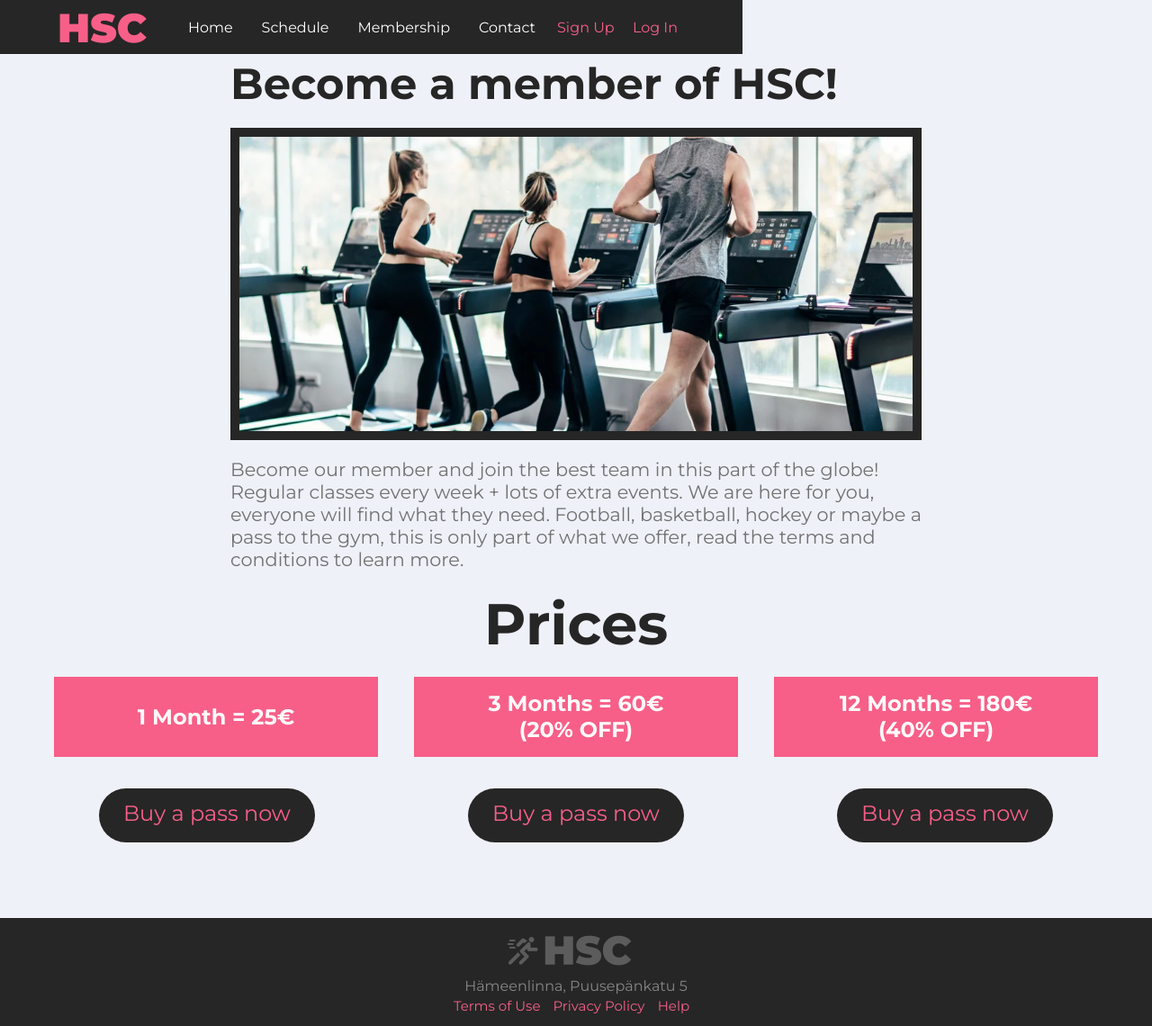
After one commit to PopekD/Sports-Club, a PHP site: page /pages/membership.html in a window 1280 px wide. The commit adds this page. Shown: the whole page at 90% size. Run offline with PHP 8.4, Linux system fonts and the light colour scheme.

Commit message:
Add files via upload

```diff
--- a/index.html
+++ b/index.html
@@ -12,8 +12,8 @@
 			<h3 class="logo">HSC</h3>
 			<div class="menu1">
 				<a href="#">Home</a>
-				<a href="#">Schedule</a>
-				<a href="#">Membership</a>
+				<a href="pages/schedule.html">Schedule</a>
+				<a href="pages/membership.html">Membership</a>
 				<a href="pages/contact.html">Contact</a>
 			</div>
 			<div class="login">
--- a/pages/contact.html
+++ b/pages/contact.html
@@ -8,13 +8,12 @@
     <title>Contact us</title>
 </head>
 <body>
-    <body>
 		<header>
 			<h3 class="logo">HSC</h3>
 			<div class="menu1">
 				<a href="../index.html">Home</a>
-				<a href="#">Schedule</a>
-				<a href="#">Membership</a>
+				<a href="../pages/schedule.html">Schedule</a>
+				<a href="../pages/membership.html">Membership</a>
 				<a href="#">Contact</a>
 			</div>
 			<div class="login">
--- /dev/null
+++ b/pages/membership.html
@@ -0,0 +1,60 @@
+<!DOCTYPE html>
+<html lang="en">
+<head>
+    <meta charset="UTF-8">
+    <meta http-equiv="X-UA-Compatible" content="IE=edge">
+    <meta name="viewport" content="width=device-width, initial-scale=1.0">
+    <link rel="stylesheet" href="../style.css" />
+    <title>Membership</title>
+</head>
+<body>
+    <header>
+        <h3 class="logo">HSC</h3>
+        <div class="menu1">
+            <a href="../index.html">Home</a>
+            <a href="../pages/schedule.html">Schedule</a>
+            <a href="#">Membership</a>
+            <a href="../pages/contact.html">Contact</a>
+        </div>
+        <div class="login">
+            <a href="#">Sign Up</a>
+            <a href="#">Log In</a>
+        </div>
+    </header>
+    <div class="membershipmain">
+        <div class="bm">
+            <p class="bm1">Become a member of HSC!</p>
+            <div class="runners"><img src="../images/runners.jpg" alt="runners"></div>
+            <p class="under">Become our member and join the best team in this part of the globe! Regular classes every week + lots of extra events. We are here for you, everyone will find what they need. Football, basketball, hockey or maybe a pass to the gym, this is only part of what we offer, read the terms and conditions to learn more.</p>
+
+        </div>
+        <p class="tp">Prices</p>
+        <div class="prices">
+
+
+            <div class="pr">1 Month = 25€</div>
+            <div class="pr">3 Months = 60€<br>(20% OFF)</div>
+            <div class="pr">12 Months = 180€<br>(40% OFF)</div>
+
+
+        </div>
+
+        <div class="buypass">
+            <div class="pass">Buy a pass now</div>
+            <div class="pass">Buy a pass now</div>
+            <div class="pass">Buy a pass now</div>
+        </div>
+        </div>
+
+    </div>
+    <footer>
+        <div class="mini"><img src="../images/mini.png" alt="miniaturelogo" /></div>
+        <p>Hämeenlinna, Puusepänkatu 5</p>
+        <div class="last">
+            <a href="#">Terms of Use </a>
+            <a href="#">Privacy Policy</a>
+            <a href="#">Help</a>
+        </div>
+    </footer>
+</body>
+</html>
--- a/style.css
+++ b/style.css
@@ -314,6 +314,155 @@ footer {
 	width: 100%;
 
 }
+
+/* schedule site */
+.schedulemain{
+	display: flex;
+	flex-direction: row;
+	align-items: center;
+	justify-content: center;
+	padding: 0 10%;
+	height: 100%;
+}
+.scheduleright{
+	flex:1;
+	margin-top: 93px;
+}
+.scheduleleft{
+	flex:1;
+	margin-top: 93px;
+}
+.girlworkout{
+	align-self: center;
+	display: grid;
+	place-items: center;
+	margin: 20px 0;
+	width: 35vw;
+}
+.girlworkout > img {
+	width: 100%;
+}
+.SR{
+	display: flex;
+	flex-direction: column;
+
+}
+.WH{
+	color:#262626;
+	font-size: 4em;
+	font-weight: bold;
+}
+.problems{
+	color:#717171;
+	font-size: 1.7em;
+}
+
+.time {
+	align-self: flex-end;
+	text-align: end;
+	padding:6px 15px;
+	word-spacing: 150px;
+	display: grid;
+	font-weight: bold;
+	width: 18em;
+	font-size: 2em;;
+	height: 1.8em;
+	margin: 20px 0px;
+
+	color: snow;
+	background-color: #f75f88;
+}
+
+
+.time:nth-child(6){
+	background-color: #262626;
+}
+.time:nth-child(7){
+	background-color: #262626;
+}
+
+.membershipmain{
+	display: flex;
+	flex-direction: column;
+	align-items: center;
+	justify-content: center;
+	padding: 5% 20%;
+}
+.bm{
+	flex:1;
+}
+.bm1{
+	color:#262626;
+	font-size: 3em;
+	font-weight: bold;
+	text-align: left;
+}
+.runners{
+	align-self: center;
+	border: 10px solid #262626;
+	display: grid;
+	place-items: center;
+	margin: 20px 0;
+}
+.runners img{
+	width: 100%;
+}
+
+.under{
+	color:#717171;
+	text-align: left;
+	font-size: 1.3em;
+}
+.tp{
+	font-size: 4em;
+	color: #262626;
+	font-weight: bold;
+	margin:20px 0px;
+}
+.prices{
+	flex:1;
+	display: flex;
+	justify-content: space-around;
+	align-items: center;
+}
+.pr{
+	width: 15em;
+	background-color: #f75f88;
+	color: snow;
+	height: 3.7em;
+	margin: 0 20px;
+	font-weight: bold;
+	text-align: center;
+	font-size: 1.5em;
+	padding: 15px 0;
+}
+.pr:first-child{
+	padding: 30px 0;
+}
+.buypass{
+	flex:1;
+	display: flex;
+}
+.pass{
+	background-color: #262626;
+	color: #f75f88;
+	font-size: 1.5em;
+	width: 10em;
+	height: 2.5em;
+	margin: 0 85px;
+	margin-top: 35px;
+	padding: 13px 0px;
+	text-align: center;
+	border-radius: 100px;
+	cursor: pointer;
+	transition: all 0.3s ease;
+	user-select: none;
+}
+.pass:hover{
+	transform: scale(1.1);
+	background-color: #f75f88;
+	color: #ffffff;
+}
 @media only screen and (max-width: 1670px) {
 	.logo {
 		margin-right: 40px;
@@ -387,6 +536,19 @@ footer {
 		font-size: 1em;
 	}
 }
+@media only screen and (max-width: 1180px){
+
+	.prices{
+		flex-direction: column;
+	}
+	.pr{
+		margin: 10px 0;
+	}
+	.buypass{
+		flex-direction: column;
+	}
+
+}
 
 @media only screen and (max-width: 990px) {
 	.logo {
@@ -398,7 +560,11 @@ footer {
 	.BT{
 		font-size: .7em;
 	}
+	.schedulemain{
+		flex-direction: column;
+	}
 }
+
 @media only screen and (max-width: 772px) {
 	.logo {
 		margin-right: 10px;
```
Also changed, not shown: pages/schedule.html (added, +53 -0 lines), images/illustration2.png (added), images/runners.jpg (added).
